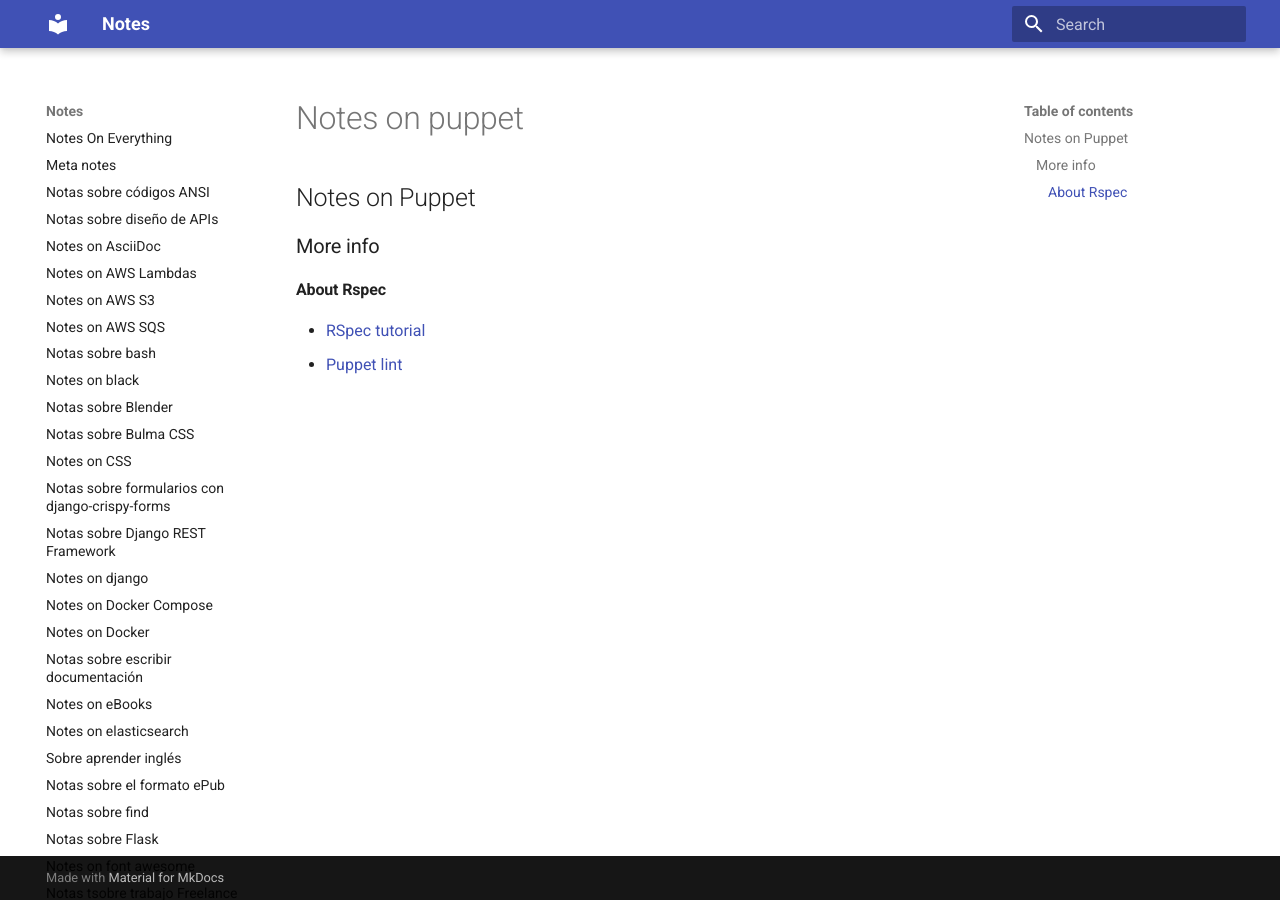
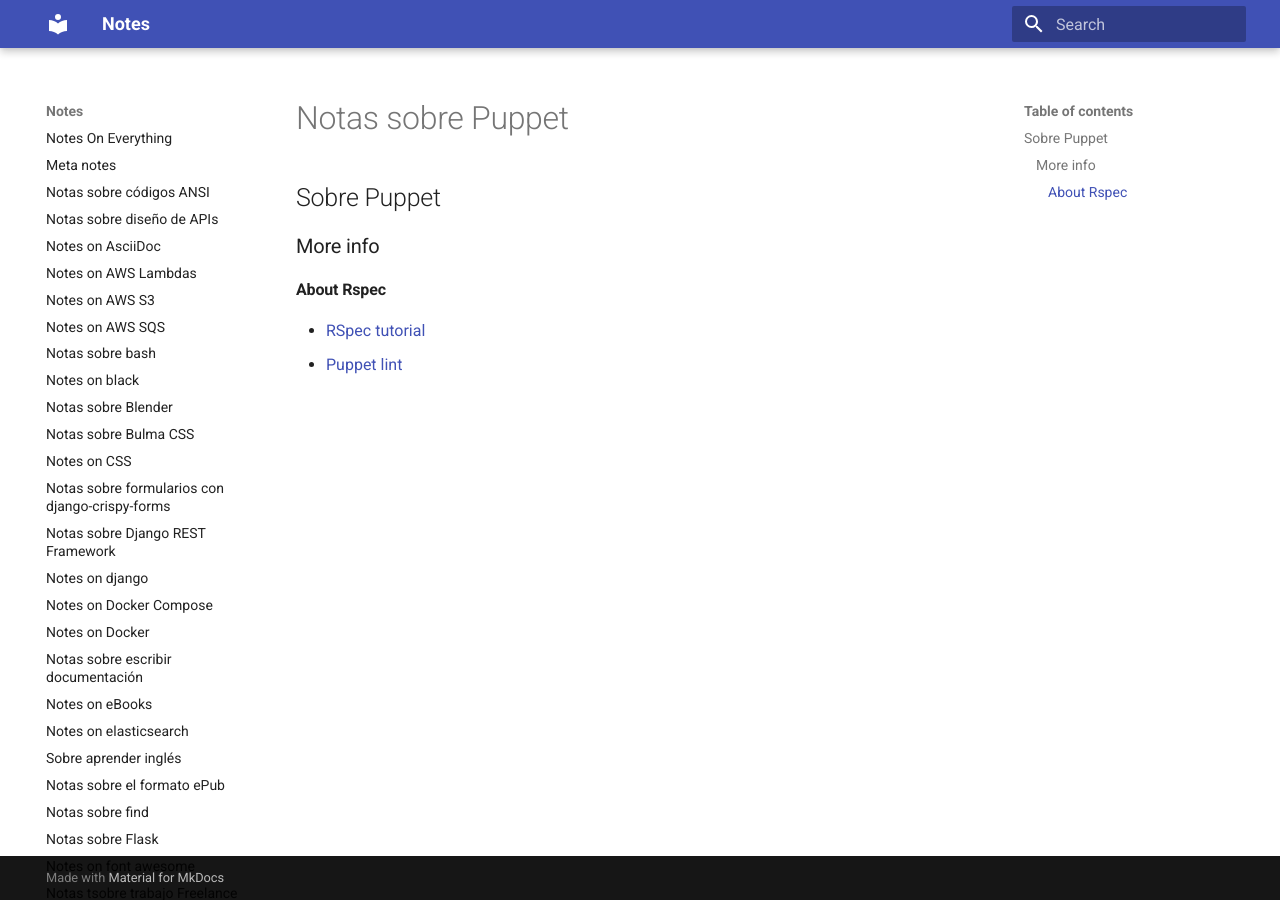
Before and after one commit to euribates/notes, an MkDocs documentation site: the page built from docs/notes-on-puppet.md, in a window 1280 px wide. Built offline with MkDocs 1.6.1 and Material for MkDocs 9.7.7, drawn with Linux system fonts in a browser that asks for light colours.

Commit message:
Notas sobre kivy, Puppet

```diff
--- a/docs/notes-on-puppet.md
+++ b/docs/notes-on-puppet.md
@@ -1,4 +1,8 @@
-## Notes on Puppet
+---
+title: Notas sobre Puppet
+---
+
+## Sobre Puppet
 
 ### More info
 
```
Also changed, not shown: docs/index.md (+2 -0 lines), docs/notes-on-kivy.md (added, +27 -0 lines).
